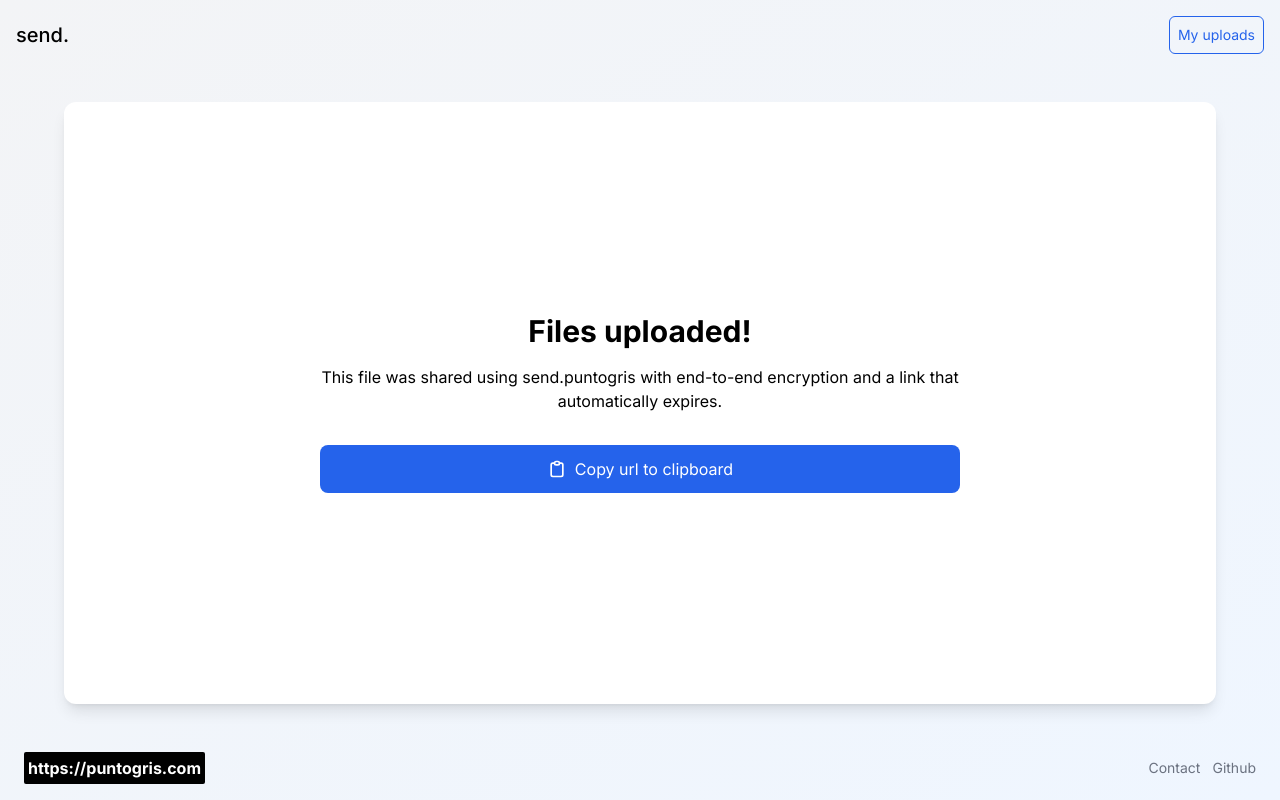
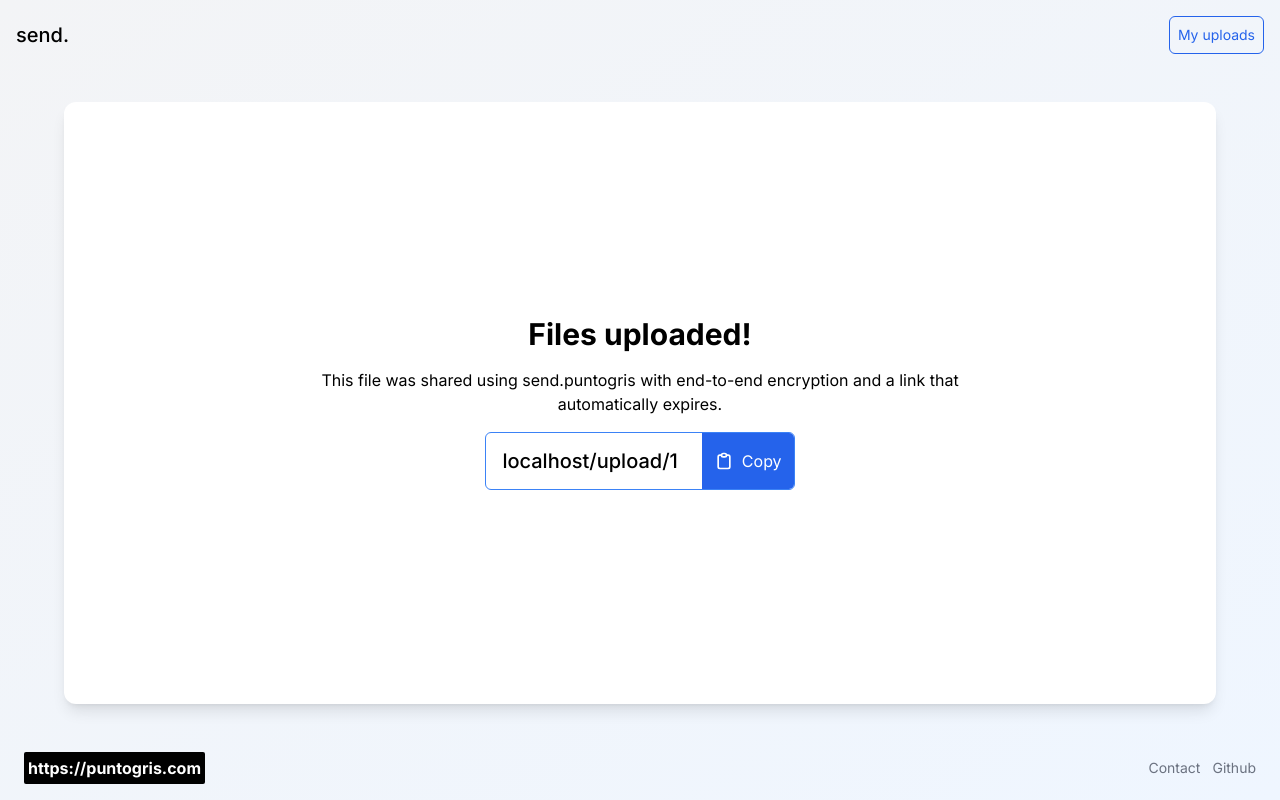
Before and after one commit to puntogris/send, a SvelteKit app: page /upload/1/completed in a window 1280 px wide. Built offline with nearby package versions, Linux system fonts and the light colour scheme; no server answers; the database is empty.

Commit message:
expose url when upload is completed

```diff
--- a/src/routes/upload/[upload]/completed/+page.svelte
+++ b/src/routes/upload/[upload]/completed/+page.svelte
@@ -4,8 +4,10 @@
 	import { page } from '$app/stores';
 	import ClipboardIcon from '$lib/icons/clipboardIcon.svelte';
 
+	$: dowloadUrl = `${$page.url.host}/upload/${$page.params.upload}`;
+
 	function downloadFile() {
-		writeToClipboard(`${$page.url.host}/upload/${$page.params.upload}`);
+		writeToClipboard(dowloadUrl);
 		toast.success('Copied to clipboard!');
 	}
 </script>
@@ -16,10 +18,13 @@
 		This file was shared using send.puntogris with end-to-end encryption and a link that
 		automatically expires.
 	</p>
-	<div class="flex w-full flex-col gap-2"></div>
-	<button
-		on:click={downloadFile}
-		class="flex w-full items-center justify-center gap-2 rounded-lg bg-blue-600 p-3 text-white hover:bg-blue-700"
-		><ClipboardIcon size={20} /> Copy url to clipboard</button
-	>
+	<div class="flex items-center gap-2 overflow-hidden rounded-md border border-blue-500">
+		<div class="line-clamp-1 px-4 text-xl font-medium">{dowloadUrl}</div>
+		<button
+			on:click={downloadFile}
+			class="flex h-14 items-center justify-center gap-2 bg-blue-600 p-3 text-white hover:bg-blue-700"
+		>
+			<ClipboardIcon size={20} />Copy</button
+		>
+	</div>
 </div>
```
